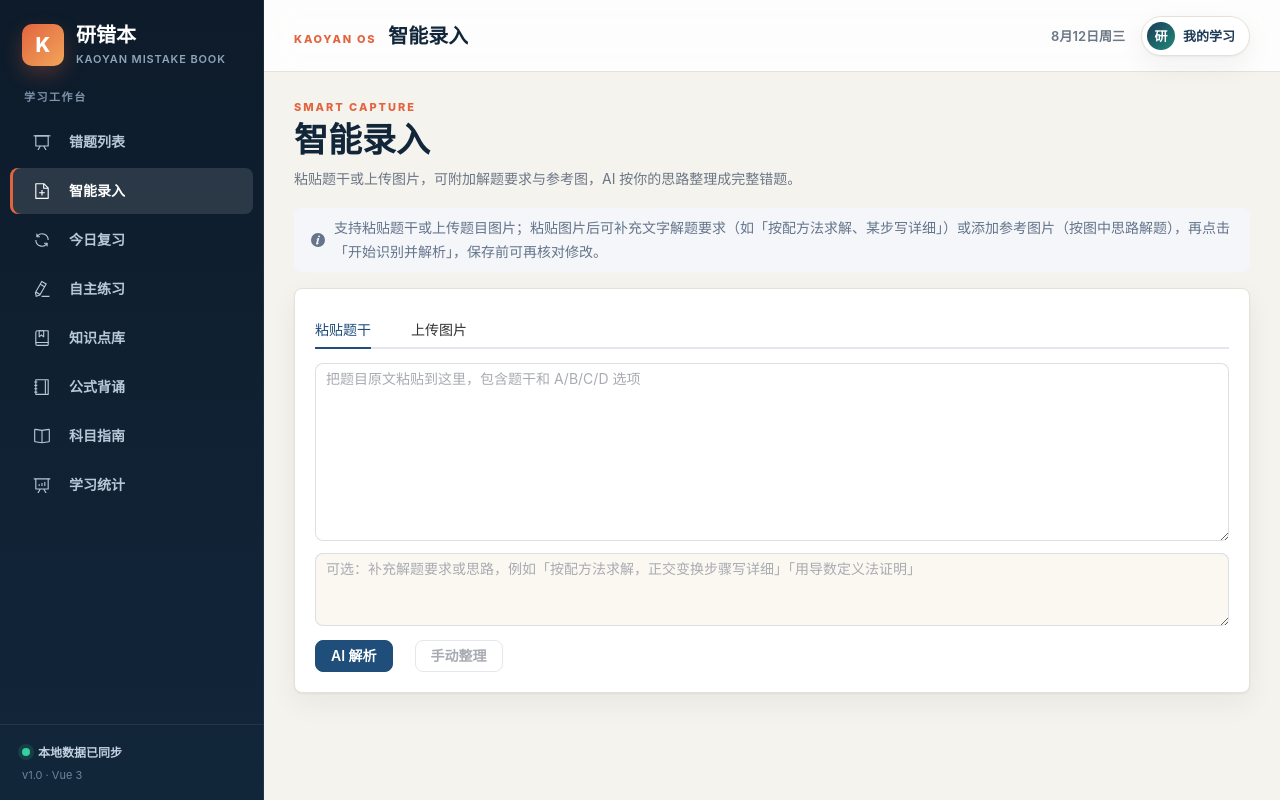
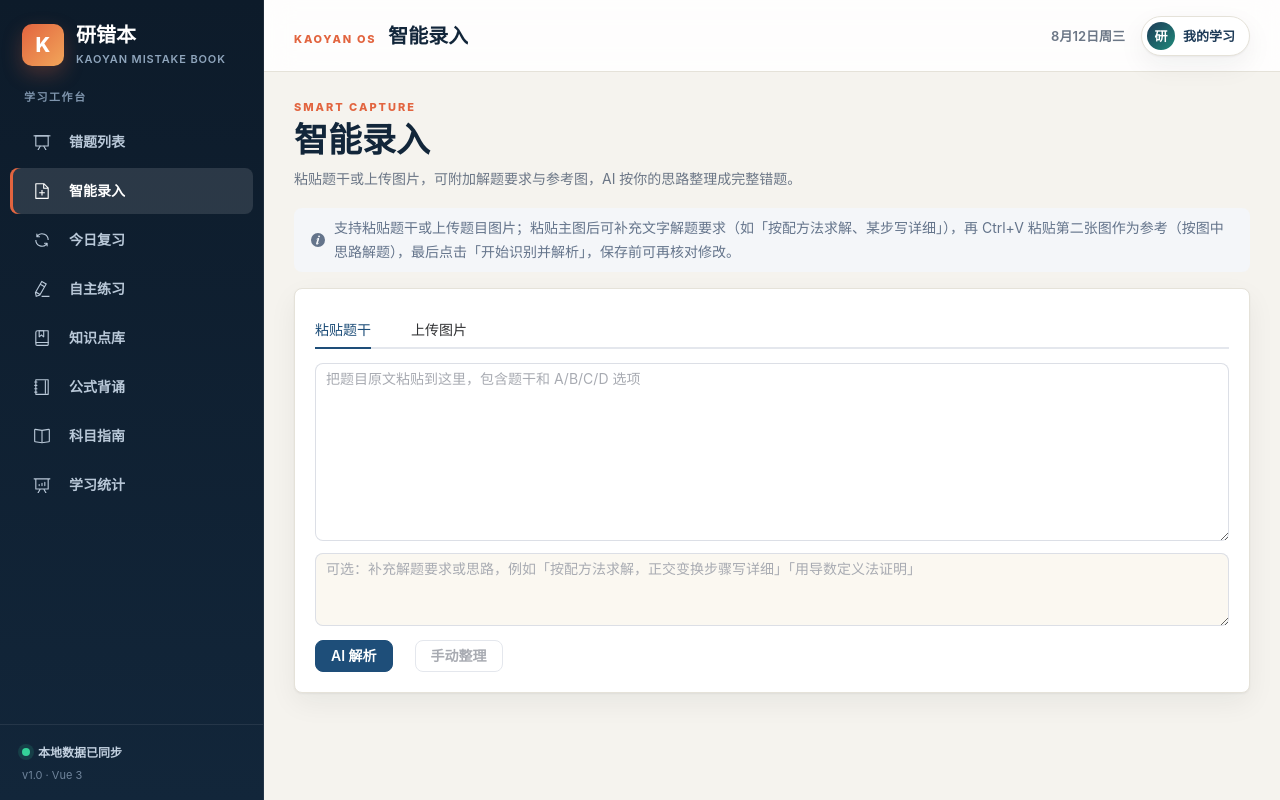
Before and after one commit to MyHeartBea/selfstudy, a Vue app in the folder km/frontend/: page /capture in a window 1280 px wide. Built offline with nearby package versions, Linux system fonts and the light colour scheme; no server answers.

Commit message:
feat: 参考图片支持 Ctrl+V 直接粘贴（主图就绪后第二张粘贴自动作为参考图）

```diff
--- a/km/frontend/src/views/CaptureView.vue
+++ b/km/frontend/src/views/CaptureView.vue
@@ -141,6 +141,10 @@ function removeMainImage() {
 function onReferenceFileChange(event) {
   const file = event.target.files[0]
   event.target.value = ''
+  stageReferenceFile(file)
+}
+
+function stageReferenceFile(file) {
   if (!file || !file.type.startsWith('image/')) {
     ElMessage.warning('参考图片格式不正确，请重新选择')
     return
@@ -177,7 +181,13 @@ function onPaste(event) {
   if (!file) return
   event.preventDefault()
   activeTab.value = 'image'
-  handleImageFile(file)
+  // 主图已就绪时，再次粘贴的图片自动作为参考图（按图中思路解题）
+  if (previewImage.value) {
+    stageReferenceFile(file)
+    ElMessage.success('已添加为参考图片（按图中思路解题）')
+  } else {
+    handleImageFile(file)
+  }
 }
 
 async function analyzeImage() {
@@ -261,7 +271,7 @@ onUnmounted(() => {
     </div>
 
     <el-alert
-      title="支持粘贴题干或上传题目图片；粘贴图片后可补充文字解题要求（如「按配方法求解、某步写详细」）或添加参考图片（按图中思路解题），再点击「开始识别并解析」，保存前可再核对修改。"
+      title="支持粘贴题干或上传题目图片；粘贴主图后可补充文字解题要求（如「按配方法求解、某步写详细」），再 Ctrl+V 粘贴第二张图作为参考（按图中思路解题），最后点击「开始识别并解析」，保存前可再核对修改。"
       type="info"
       :closable="false"
       show-icon
@@ -317,7 +327,7 @@ onUnmounted(() => {
             class="visually-hidden"
             @change="onFileChange"
           >
-          <span class="paste-hint">先 Ctrl+V 粘贴或选择题目图片，可补充文字要求或参考图片，再点击「开始识别并解析」</span>
+          <span class="paste-hint">先 Ctrl+V 粘贴或选择题目图片；主图就绪后再 Ctrl+V，第二张图自动作为参考图片</span>
 
           <div v-if="previewImage" class="image-preview">
             <img :src="previewImage" alt="题目图片">
@@ -334,7 +344,7 @@ onUnmounted(() => {
 
           <div v-if="previewImage" class="reference-section">
             <label for="capture-reference-input" class="el-button">
-              添加参考图片（按图中思路解题）
+              选择参考图片（按图中思路解题）
             </label>
             <input
               id="capture-reference-input"
```
